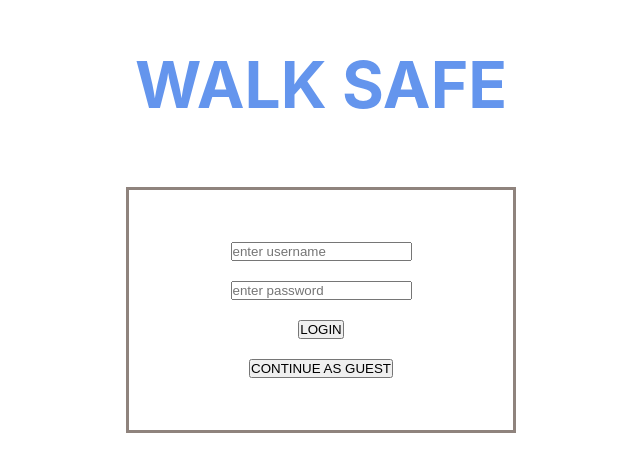
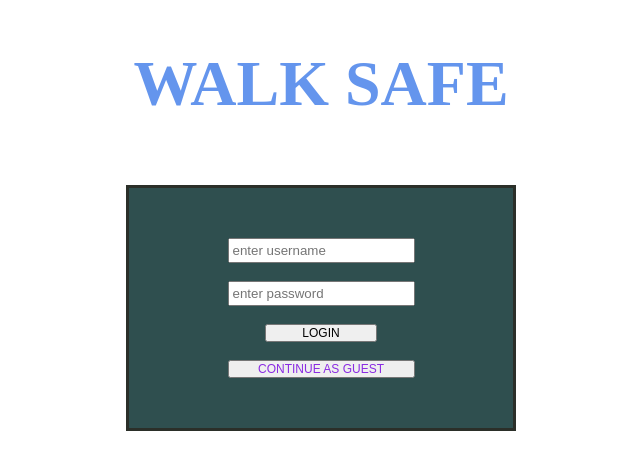
Before and after one commit to Walk-Safe/walk-safe-frontend, a React (Create React App) app in the folder walk-safe/: page / in a window 1280 px wide. Shown: the part 193-664 px from the top of the page, without its empty margins (319-959 px from the left). Built offline with nearby package versions, Linux system fonts and the light colour scheme.

Commit message:
Build initial Form.js component

```diff
--- a/walk-safe/src/Components/App/App.js
+++ b/walk-safe/src/Components/App/App.js
@@ -1,4 +1,6 @@
 import React from 'react';
+import Login from '../Login/Login';
+import Form from '../Form/Form';
 
 function App() {
   return (
@@ -8,30 +10,7 @@ function App() {
           WALK SAFE
         </h1>
       </header>
-      <main className='login-container'>
-        <form className='login-form'>
-          <input
-            username='username'
-            className='username'
-            type='text'
-            placeholder='enter username'
-            name='input'
-          />
-          <input
-            password='password'
-            className='password'
-            type='text'
-            placeholder='enter password'
-            name='input'
-          />
-          <button>
-            LOGIN
-          </button>
-          <button>
-            CONTINUE AS GUEST
-          </button>
-        </form>
-      </main>
+      <Login />
     </div>
   );
 }
--- a/walk-safe/src/Components/App/_app.scss
+++ b/walk-safe/src/Components/App/_app.scss
@@ -7,20 +7,6 @@ html,
 body,
 #root {
   height: 100%;
-}
-
-body {
-  margin: 0;
-  font-family: -apple-system, BlinkMacSystemFont, 'Segoe UI', 'Roboto', 'Oxygen',
-    'Ubuntu', 'Cantarell', 'Fira Sans', 'Droid Sans', 'Helvetica Neue',
-    sans-serif;
-  -webkit-font-smoothing: antialiased;
-  -moz-osx-font-smoothing: grayscale;
-}
-
-code {
-  font-family: source-code-pro, Menlo, Monaco, Consolas, 'Courier New',
-    monospace;
 }
 
 .App {
@@ -41,26 +27,3 @@ code {
   font-size: 2em;
   padding: 2em;
 }
-
-.login-container {
-  display: flex;
-  flex-direction: column;
-  align-items: center;
-  /* justify-content: space-evenly; */
-  height: 30%;
-  width: 30%;
-  border: 3px solid rgba(41, 19, 6, 0.522);
-}
-
-.login-form {
-  display: flex;
-  flex-direction: column;
-  align-items: center;
-  justify-content: space-evenly;
-  padding: 2em;
-  height: 100%;
-}
-
-.username {
-
-}
--- a/walk-safe/src/Components/Form/Form.js
+++ b/walk-safe/src/Components/Form/Form.js
@@ -0,0 +1,11 @@
+import React from 'react';
+
+function Form() {
+  return (
+    <section className='trip-form'>
+      TRIP FORM HERE
+    </section>
+  )
+}
+
+export default Form;
--- a/walk-safe/src/Components/Login/Login.js
+++ b/walk-safe/src/Components/Login/Login.js
@@ -0,0 +1,32 @@
+import React from 'react';
+
+function Login() {
+  return (
+    <main className='login-container'>
+      <form className='login-form'>
+        <input
+          username='username'
+          className='username'
+          type='text'
+          placeholder='enter username'
+          name='input'
+        />
+        <input
+          password='password'
+          className='password'
+          type='text'
+          placeholder='enter password'
+          name='input'
+        />
+        <button className='login-btn'>
+          LOGIN
+        </button>
+        <button className='guest-btn'>
+          CONTINUE AS GUEST
+        </button>
+      </form>
+    </main>
+  )
+}
+
+export default Login;
--- a/walk-safe/src/Components/Login/_login.scss
+++ b/walk-safe/src/Components/Login/_login.scss
@@ -0,0 +1,33 @@
+.login-container {
+  display: flex;
+  flex-direction: column;
+  align-items: center;
+  height: 30%;
+  width: 30%;
+  border: 3px solid rgba(41, 19, 6, 0.522);
+  background-color: darkslategray;
+}
+
+.login-form {
+  display: flex;
+  flex-direction: column;
+  align-items: center;
+  justify-content: space-evenly;
+  padding: 2em;
+  height: 100%;
+
+  input {
+    padding: 3px;
+  }
+}
+
+.login-btn {
+  font-size: 0.75em;
+  width: 60%;
+}
+
+.guest-btn {
+  color: blueviolet;
+  font-size: 0.75em;
+  width: 100%;
+}
--- a/walk-safe/src/index.scss
+++ b/walk-safe/src/index.scss
@@ -1 +1,2 @@
-@import './components/App/_app';
+@import './Components/App/app';
+@import './Components/Login/login'
```
